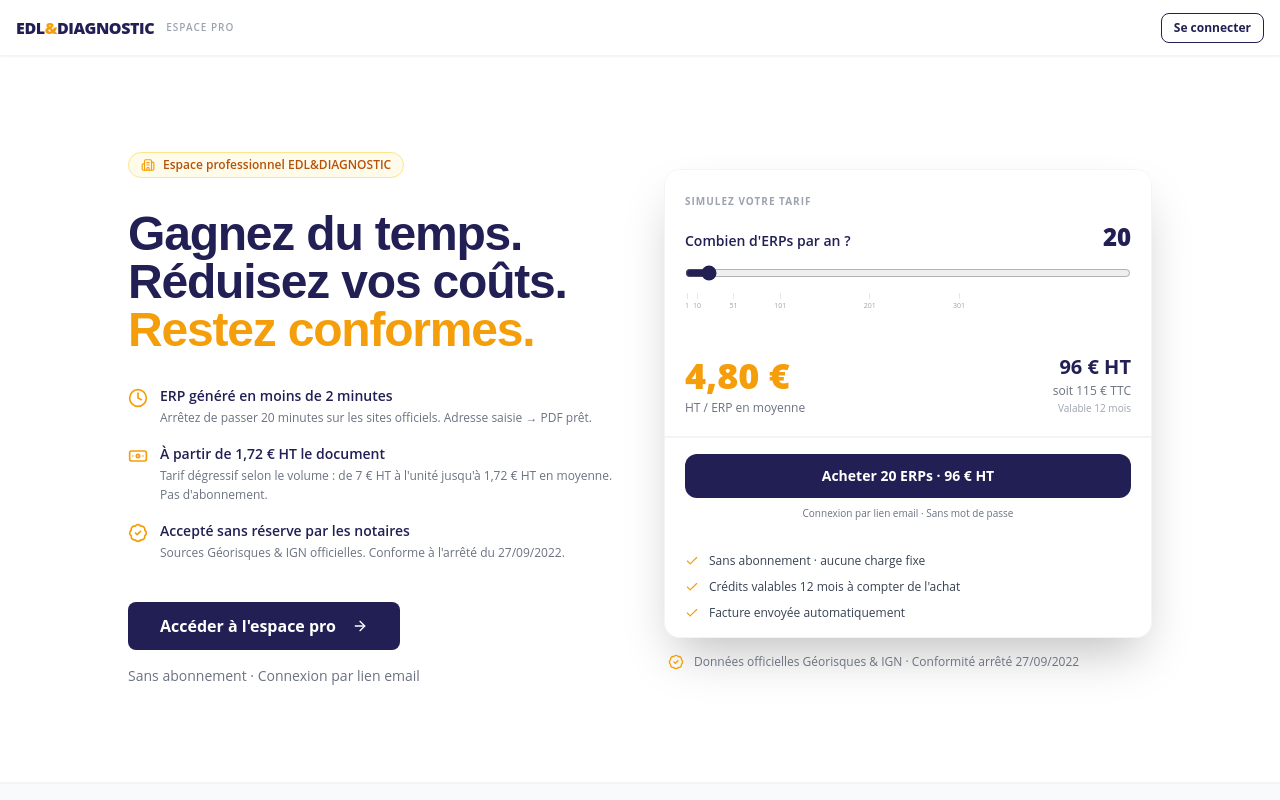
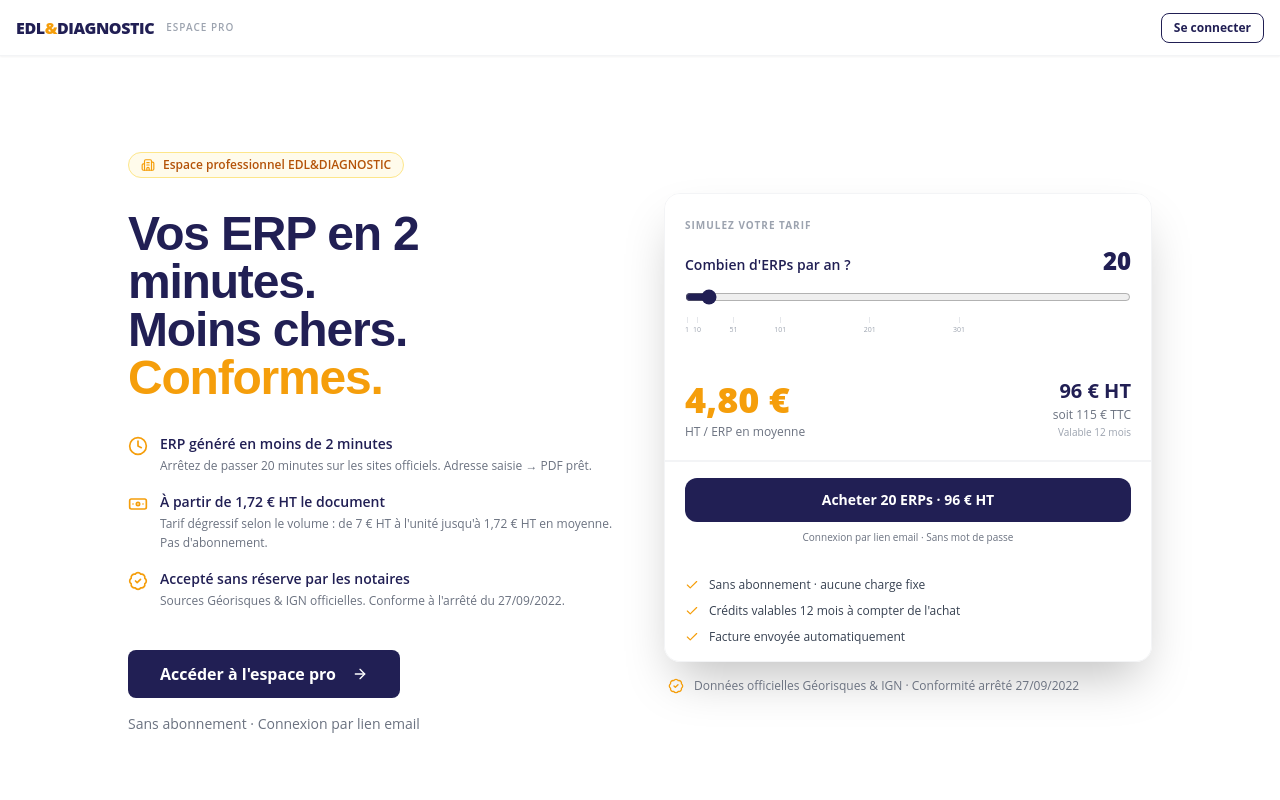
Before and after one commit to gregory690/erp-immo, a React (Vite) app: page /pro in a window 1280 px wide. Shown: the top 800 px of the page. Built offline with nearby package versions, Linux system fonts and the light colour scheme.

Commit message:
copy: H1 ProLanding — 'Vos ERP en 2 minutes. Moins chers. Conformes.'
Co-Authored-By: Claude Sonnet 4.6 <noreply@anthropic.com>

```diff
--- a/src/pages/ProLanding.tsx
+++ b/src/pages/ProLanding.tsx
@@ -227,9 +227,9 @@ export default function ProLanding() {
                 <span className="text-xs font-semibold text-amber-700">Espace professionnel EDL&amp;DIAGNOSTIC</span>
               </div>
               <h1 className="text-4xl sm:text-5xl font-extrabold text-navy-900 tracking-tight leading-[1.1]">
-                Gagnez du temps.<br />
-                Réduisez vos coûts.<br />
-                <span className="text-amber-500">Restez conformes.</span>
+                Vos ERP en 2 minutes.<br />
+                Moins chers.<br />
+                <span className="text-amber-500">Conformes.</span>
               </h1>
               <ul className="mt-8 space-y-4">
                 {[
```
